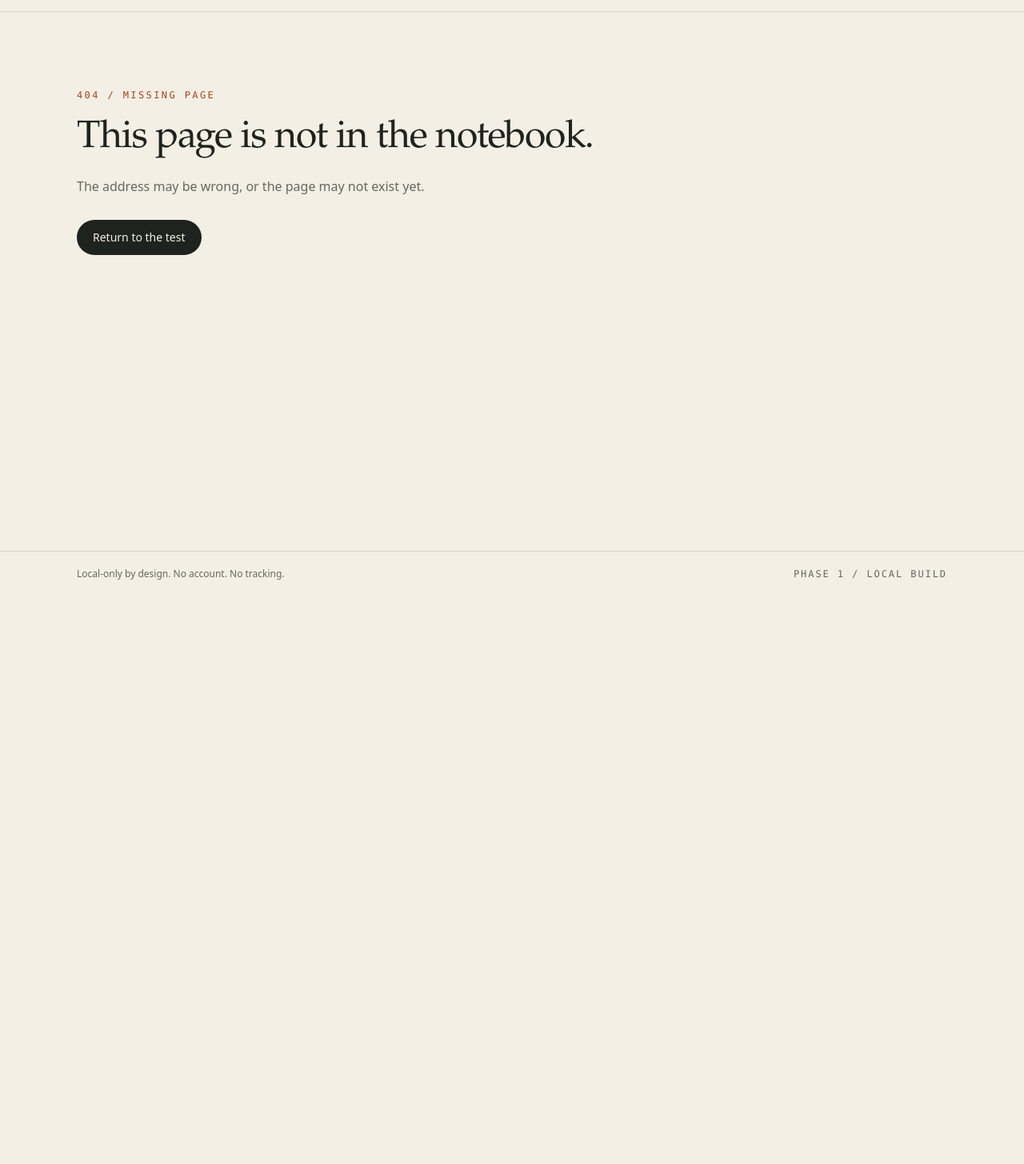
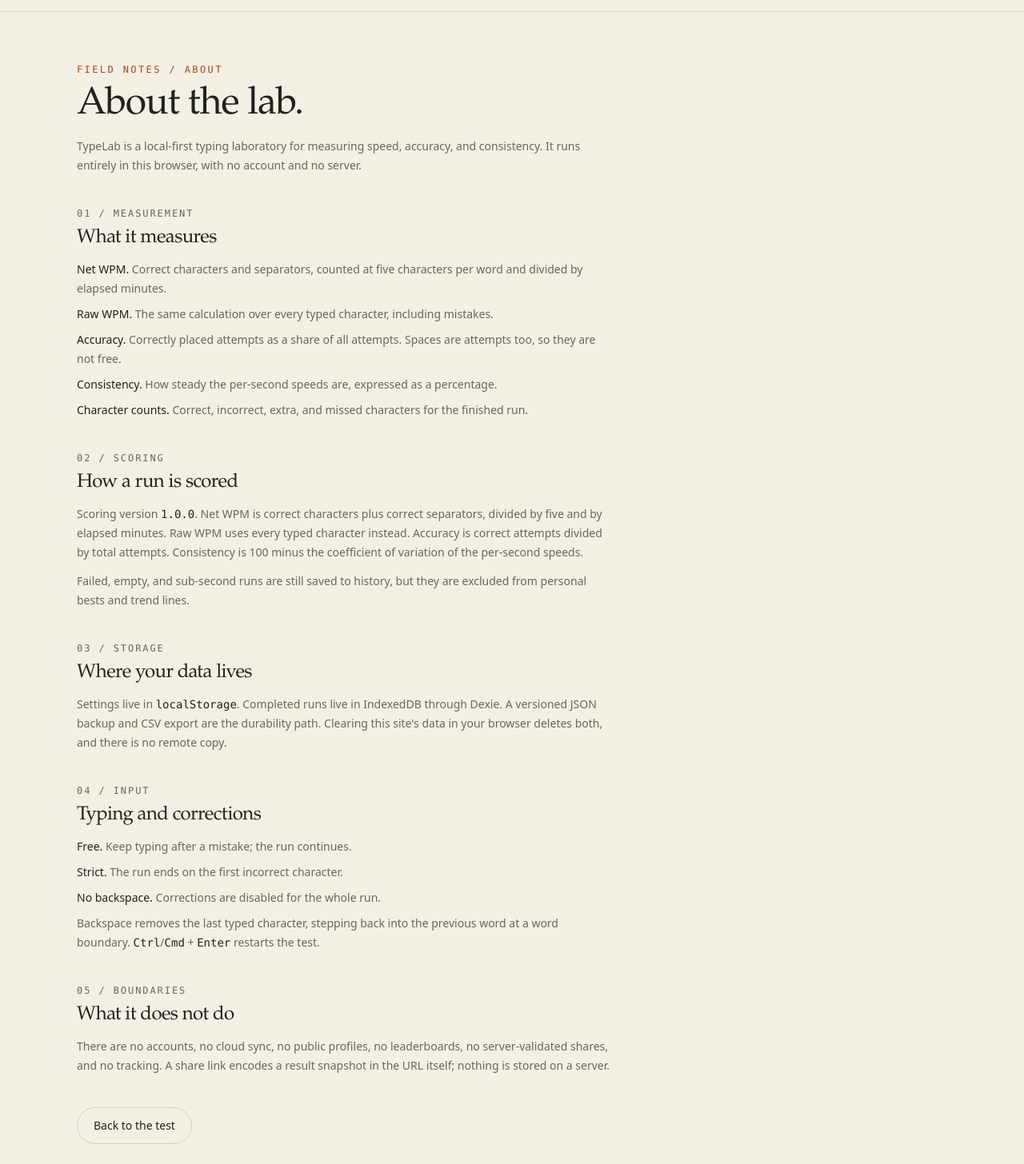
Before and after one commit to scmlewis/typelab, a React (Vite) app: page /about in a window 1280 px wide. Shown: the part 54-1510 px from the top of the page at 80% size. Before the commit the page ends 800 px from the top, so only its background shows below. Built offline with nearby package versions, Linux system fonts and the light colour scheme.

Commit message:
feat(about): add the about the lab page

```diff
--- a/src/app/AppRoutes.tsx
+++ b/src/app/AppRoutes.tsx
@@ -5,6 +5,9 @@ import { AppLayout } from '@/app/AppLayout';
 import { HomePage } from '@/app/pages/HomePage';
 import { NotFoundPage } from '@/app/pages/NotFoundPage';
 
+const AboutPage = lazy(() =>
+  import('@/app/pages/AboutPage').then((module) => ({ default: module.AboutPage })),
+);
 const HistoryPage = lazy(() =>
   import('@/app/pages/HistoryPage').then((module) => ({ default: module.HistoryPage })),
 );
@@ -23,6 +26,7 @@ export function AppRoutes() {
     <Routes>
       <Route element={<AppLayout />}>
         <Route index element={<HomePage />} />
+        <Route path="about" element={<AboutPage />} />
         <Route path="history" element={<HistoryPage />} />
         <Route path="results/:id" element={<ResultDetailPage />} />
         <Route path="shared" element={<SharedResultPage />} />
--- /dev/null
+++ b/src/app/pages/AboutPage.tsx
@@ -0,0 +1,145 @@
+import { Link } from 'react-router';
+
+const SECTIONS = [
+  {
+    id: 'about-measures',
+    label: '01 / Measurement',
+    title: 'What it measures',
+    body: (
+      <ul className="mt-3 space-y-2 text-sm leading-6 text-ink-muted">
+        <li>
+          <strong className="font-medium text-ink">Net WPM.</strong> Correct characters and
+          separators, counted at five characters per word and divided by elapsed minutes.
+        </li>
+        <li>
+          <strong className="font-medium text-ink">Raw WPM.</strong> The same calculation over every
+          typed character, including mistakes.
+        </li>
+        <li>
+          <strong className="font-medium text-ink">Accuracy.</strong> Correctly placed attempts as a
+          share of all attempts. Spaces are attempts too, so they are not free.
+        </li>
+        <li>
+          <strong className="font-medium text-ink">Consistency.</strong> How steady the per-second
+          speeds are, expressed as a percentage.
+        </li>
+        <li>
+          <strong className="font-medium text-ink">Character counts.</strong> Correct, incorrect,
+          extra, and missed characters for the finished run.
+        </li>
+      </ul>
+    ),
+  },
+  {
+    id: 'about-scoring',
+    label: '02 / Scoring',
+    title: 'How a run is scored',
+    body: (
+      <>
+        <p className="mt-3 text-sm leading-6 text-ink-muted">
+          Scoring version <span className="font-mono text-ink">1.0.0</span>. Net WPM is correct
+          characters plus correct separators, divided by five and by elapsed minutes. Raw WPM uses
+          every typed character instead. Accuracy is correct attempts divided by total attempts.
+          Consistency is 100 minus the coefficient of variation of the per-second speeds.
+        </p>
+        <p className="mt-3 text-sm leading-6 text-ink-muted">
+          Failed, empty, and sub-second runs are still saved to history, but they are excluded from
+          personal bests and trend lines.
+        </p>
+      </>
+    ),
+  },
+  {
+    id: 'about-data',
+    label: '03 / Storage',
+    title: 'Where your data lives',
+    body: (
+      <p className="mt-3 text-sm leading-6 text-ink-muted">
+        Settings live in <span className="font-mono text-ink">localStorage</span>. Completed runs
+        live in IndexedDB through Dexie. A versioned JSON backup and CSV export are the durability
+        path. Clearing this site&apos;s data in your browser deletes both, and there is no remote
+        copy.
+      </p>
+    ),
+  },
+  {
+    id: 'about-input',
+    label: '04 / Input',
+    title: 'Typing and corrections',
+    body: (
+      <ul className="mt-3 space-y-2 text-sm leading-6 text-ink-muted">
+        <li>
+          <strong className="font-medium text-ink">Free.</strong> Keep typing after a mistake; the
+          run continues.
+        </li>
+        <li>
+          <strong className="font-medium text-ink">Strict.</strong> The run ends on the first
+          incorrect character.
+        </li>
+        <li>
+          <strong className="font-medium text-ink">No backspace.</strong> Corrections are disabled
+          for the whole run.
+        </li>
+        <li>
+          Backspace removes the last typed character, stepping back into the previous word at a word
+          boundary. <kbd className="font-mono text-ink">Ctrl</kbd>/
+          <kbd className="font-mono text-ink">Cmd</kbd> +{' '}
+          <kbd className="font-mono text-ink">Enter</kbd> restarts the test.
+        </li>
+      </ul>
+    ),
+  },
+  {
+    id: 'about-boundaries',
+    label: '05 / Boundaries',
+    title: 'What it does not do',
+    body: (
+      <p className="mt-3 text-sm leading-6 text-ink-muted">
+        There are no accounts, no cloud sync, no public profiles, no leaderboards, no
+        server-validated shares, and no tracking. A share link encodes a result snapshot in the URL
+        itself; nothing is stored on a server.
+      </p>
+    ),
+  },
+] as const;
+
+export function AboutPage() {
+  return (
+    <article aria-labelledby="about-title" className="max-w-2xl">
+      <p className="font-mono text-xs uppercase tracking-[0.2em] text-accent">
+        Field notes / About
+      </p>
+      <h1
+        className="mt-3 font-display text-4xl leading-none tracking-tight sm:text-5xl"
+        id="about-title"
+      >
+        About the lab.
+      </h1>
+      <p className="mt-4 text-sm leading-6 text-ink-muted">
+        TypeLab is a local-first typing laboratory for measuring speed, accuracy, and consistency.
+        It runs entirely in this browser, with no account and no server.
+      </p>
+
+      <div className="mt-10 space-y-10">
+        {SECTIONS.map((section) => (
+          <section aria-labelledby={section.id} key={section.id}>
+            <p className="font-mono text-xs uppercase tracking-[0.16em] text-ink-muted">
+              {section.label}
+            </p>
+            <h2 className="mt-2 font-display text-2xl leading-tight tracking-tight" id={section.id}>
+              {section.title}
+            </h2>
+            {section.body}
+          </section>
+        ))}
+      </div>
+
+      <Link
+        className="mt-10 inline-flex items-center rounded-full border border-line px-5 py-3 text-sm font-medium text-ink transition-colors hover:border-ink"
+        to="/"
+      >
+        Back to the test
+      </Link>
+    </article>
+  );
+}
```
Also changed, not shown: 1 other file (tests, documents, lock files or other folders).
